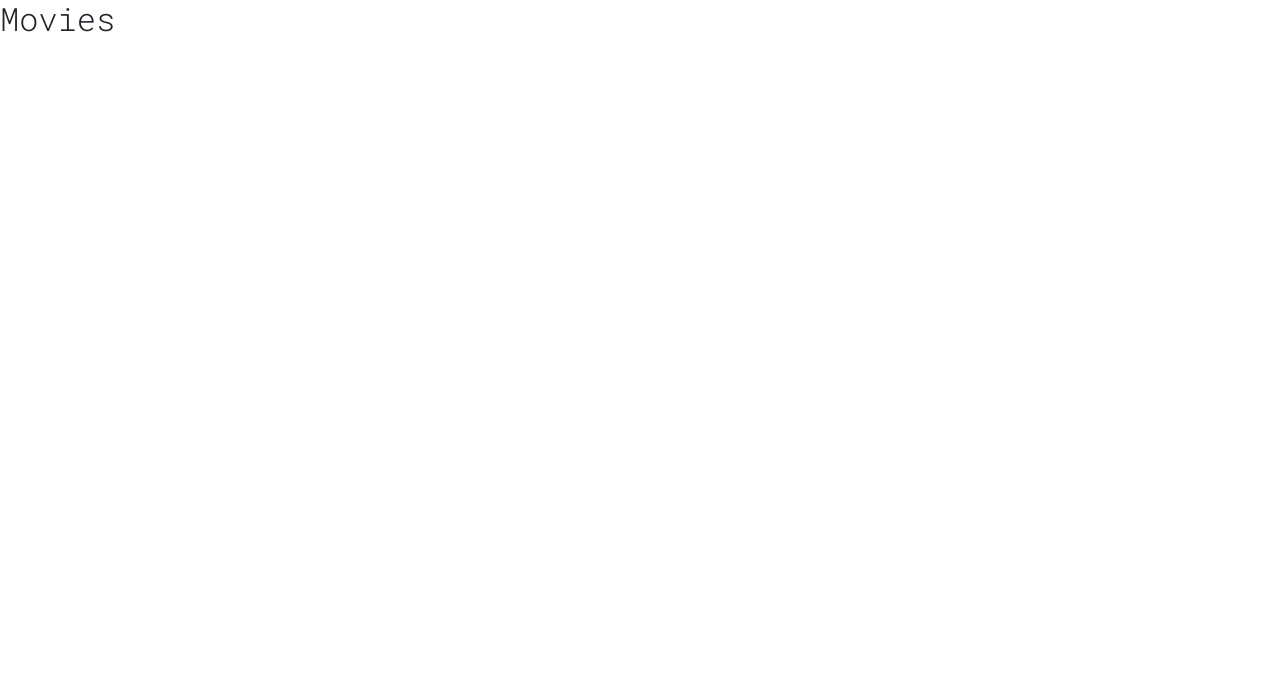
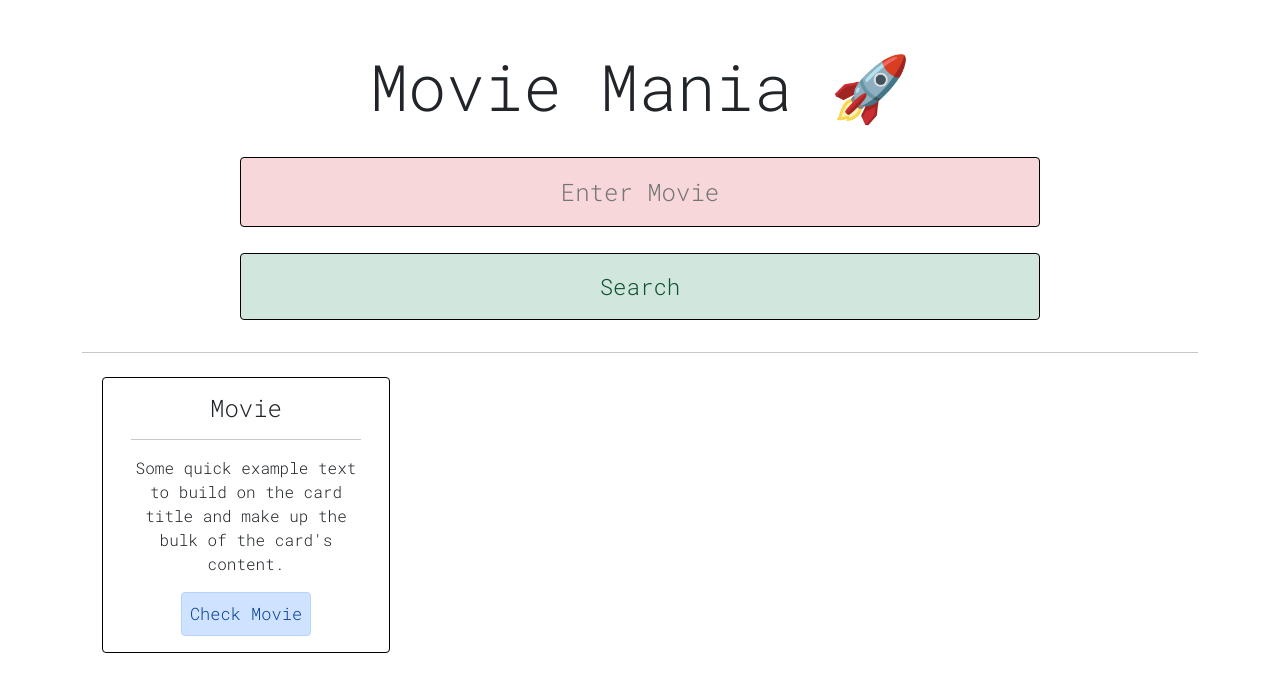
Before and after one commit to officialGanesh/Movie-APP, a plain HTML site: page index.html in a window 1280 px wide. Drawn offline with nearby package versions, Linux system fonts and the light colour scheme.

Commit message:
Style added

```diff
--- a/index.html
+++ b/index.html
@@ -4,7 +4,7 @@
     <meta charset="UTF-8">
     <meta http-equiv="X-UA-Compatible" content="IE=edge">
     <meta name="viewport" content="width=device-width, initial-scale=1.0">
-    <title>NumberFacts</title>
+    <title>Movies</title>
 
     <!-- !Bootstrap -->
     <link href="https://cdn.jsdelivr.net/npm/bootstrap@5.1.1/dist/css/bootstrap.min.css" rel="stylesheet" integrity="sha384-F3w7mX95PdgyTmZZMECAngseQB83DfGTowi0iMjiWaeVhAn4FJkqJByhZMI3AhiU" crossorigin="anonymous">
@@ -19,7 +19,37 @@
 
 </head>
 <body>
-    <h2>Movies</h2>
+
+    <div class="container mt-5">
+        <h1 id="title">Movie Mania 🚀</h1>
+
+        <div id="movieBox">
+            <input class="alert alert-danger" id="movieName" placeholder="Enter Movie">
+        </div>
+
+        <div id="searchBox">
+            <input type="submit" value="Search" class="alert alert-success" id="search">
+        </div>
+        <hr>
+    </div>
+    <!-- ! Show all available movies Using Javascript -->
+    <div class="container">
+        <div class="container row" id="box">
+
+            <div class="card" style="width: 18rem; margin: 8px; border: 1.5px solid black;">
+                <!-- <img src="..." class="card-img-top" alt="..."> -->
+                <div class="card-body">
+                <h4 class="card-title">Movie</h4>
+                <hr>
+                <p class="card-text">Some quick example text to build on the card title and make up the bulk of the card's content.</p>
+                <a href="#" style="padding: 8px;font-size: 17px;" class="btn alert-primary">Check Movie</a>
+                </div>
+            </div>
+
+        </div>
+    </div>
+
+
 </body>
 <!-- !Javascript -->
 <script src="/movie.js"></script>
--- a/style.css
+++ b/style.css
@@ -2,4 +2,38 @@
     padding: 0px;
     margin: 0px;
     font-family: 'Roboto mono';
+    text-align: center;
 }
+
+.container{
+
+    width: 90rem;
+
+}
+
+#title{
+    font-size: 4rem;
+    margin: 2rem;
+}
+
+#movieBox{
+
+    font-size: 1.5rem;
+    border-radius: 10px;
+
+}
+#movieName{
+    border: 1px solid black;
+    width: 50rem;
+}
+
+#searchBox{
+
+    font-size: 1.4rem;
+    border-radius: 10px;
+    margin: 10px;
+}
+#search{
+    border: 1px solid black;
+    width: 50rem;
+}
```
